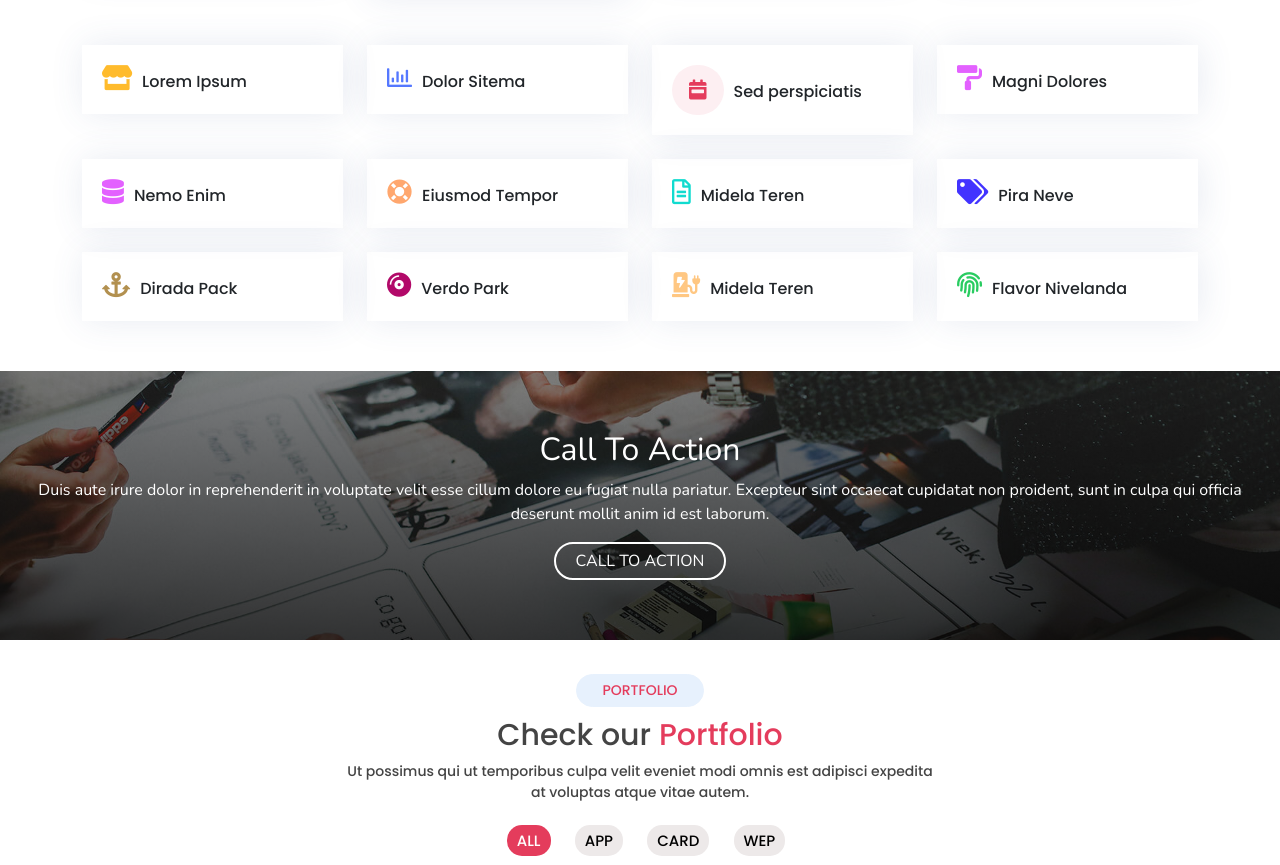
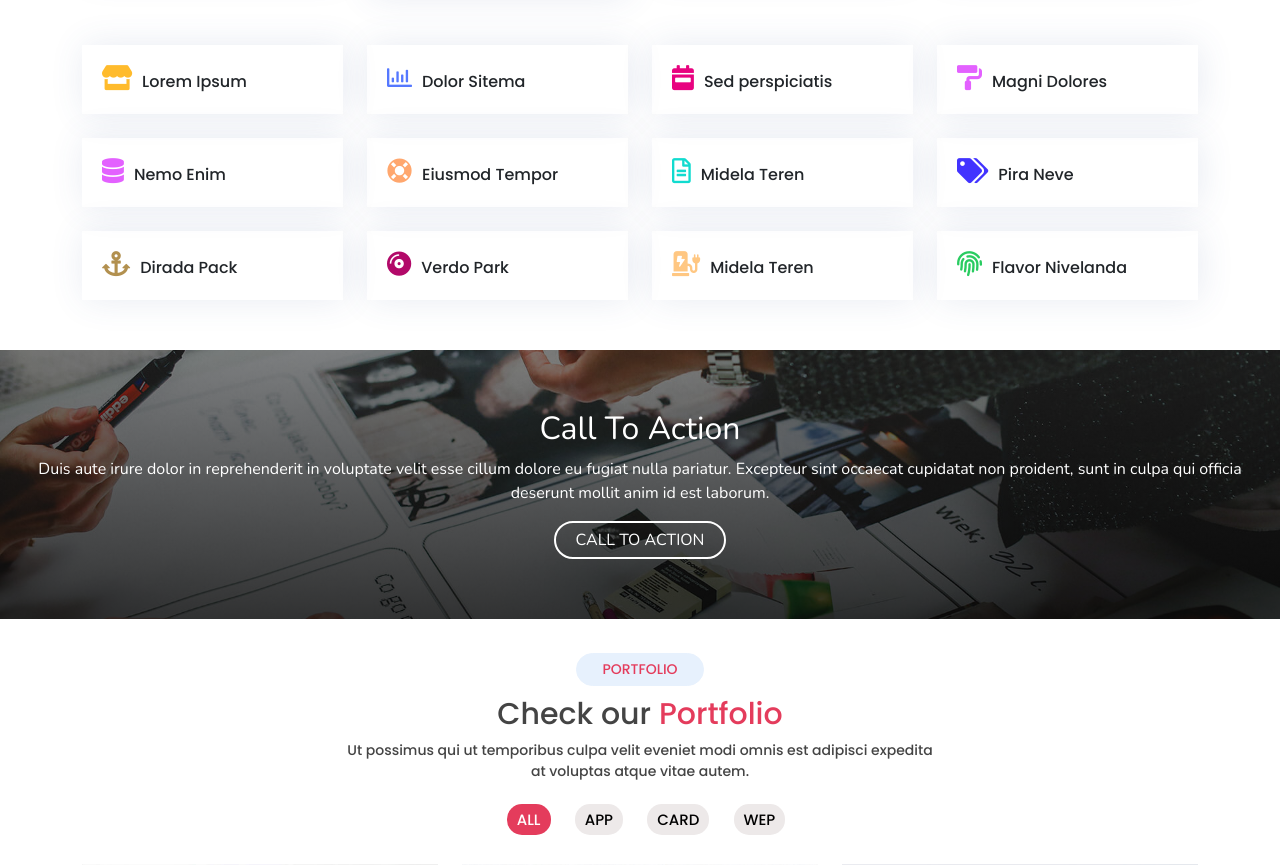
Before and after one commit to hussien034/TEMPO-template, a plain HTML site: page index.html in a window 1280 px wide. Shown: the part 1737-2602 px from the top of the page. Drawn offline with nearby package versions, Linux system fonts and the light colour scheme.

Commit message:
Update main.css

```diff
--- a/css/main.css
+++ b/css/main.css
@@ -483,9 +483,9 @@ line-height: 40px;
     visibility: visible;
 }
 /*----the end of team-----*/
-.icon-3{
-    font-size:20px;
-    padding: 15px 17px;
+#contact .cont-icon .icon-3 {
+    font-size:20px !important;
+    padding: 15px 17px !important;
     background-color:#fdeff2;
     color: #e43c5c;
     border-radius:50px;
```
